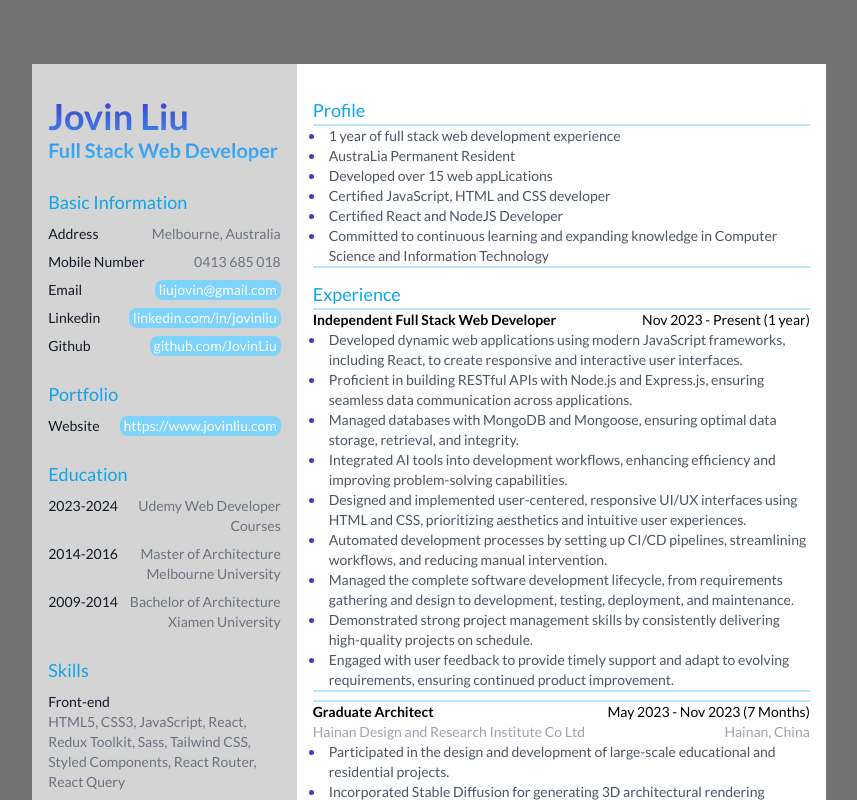
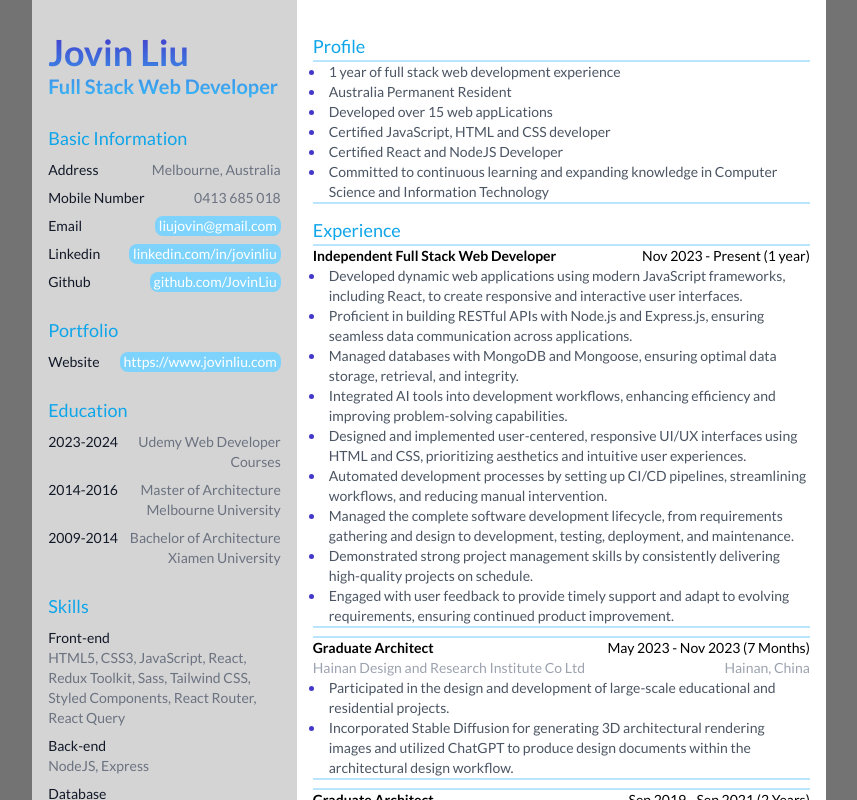
Before and after one commit to JovinLiu/Archi-Resume, a React (Vite) app: page / in a window 1280 px wide. Shown: the top 800 px of the page, without its empty margins (211-1068 px from the left). Built offline with nearby package versions, Linux system fonts and the light colour scheme.

Commit message:
20241003

```diff
--- a/src/App.jsx
+++ b/src/App.jsx
@@ -3,8 +3,8 @@ import Sidebar from "./Layout/Sidebar";
 
 function App() {
   return (
-    <main className="flex h-lvh flex-row justify-center bg-neutral-500">
-      <div className="bg-black-400 mt-16 flex h-[297mm] w-[210mm] flex-row">
+    <main className="flex h-screen flex-row justify-center bg-neutral-500">
+      <div className="bg-black-400 flex h-[297mm] w-[210mm] flex-row">
         <Sidebar />
         <Experience />
       </div>
--- a/src/Components/Profile.jsx
+++ b/src/Components/Profile.jsx
@@ -11,7 +11,7 @@ function Profile() {
       </Title>
       <Ul className="border-y-2 border-sky-200 pl-4 text-gray-600">
         <Li>1 year of full stack web development experience</Li>
-        <Li>AustraLia Permanent Resident</Li>
+        <Li>Australia Permanent Resident</Li>
         <Li>Developed over 15 web appLications</Li>
         <Li>Certified JavaScript, HTML and CSS developer</Li>
         <Li>Certified React and NodeJS Developer</Li>
```
Also changed, not shown: src/main.jsx (+6 -6 lines).
